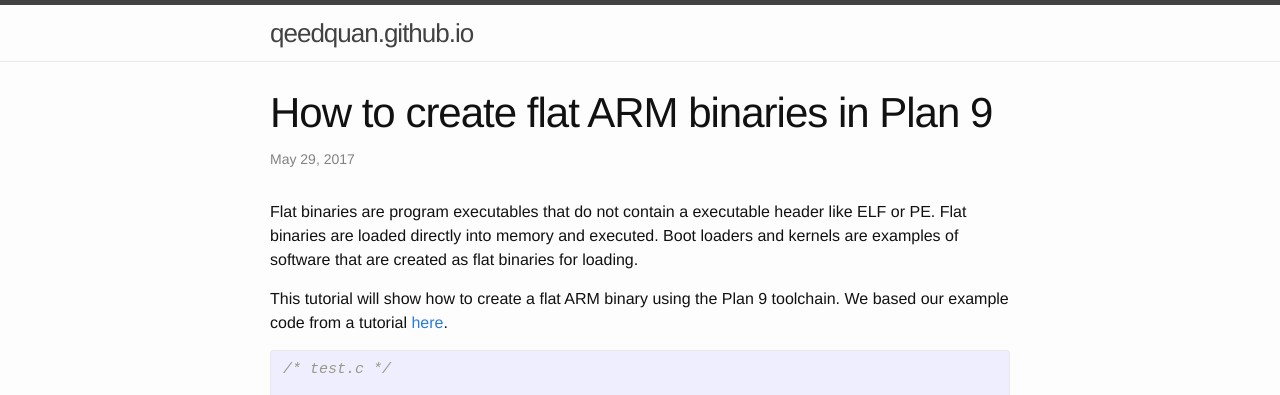
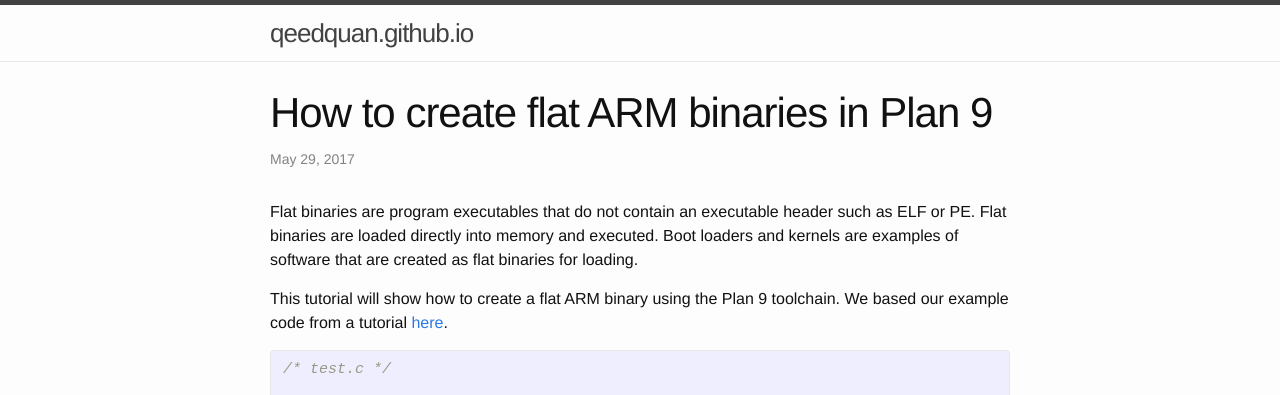
Before and after one commit to qeedquan/qeedquan.github.io, a Jekyll site: the page built from _posts/2017-05-29-Plan9-Flat-ARM-Binaries.markdown, in a window 1280 px wide and 900 px high. Shown: the top 395 px of the window. Built offline with Jekyll 4.4.1, drawn with Linux system fonts in a browser that asks for light colours; some of the changed text lies outside the part shown.

Commit message:
fix typo

```diff
--- a/_posts/2017-05-29-Plan9-Flat-ARM-Binaries.markdown
+++ b/_posts/2017-05-29-Plan9-Flat-ARM-Binaries.markdown
@@ -4,7 +4,7 @@ title:  "How to create flat ARM binaries in Plan 9"
 date:   2017-05-29 09:28:36 -0400
 categories: plan9 arm binary
 ---
-Flat binaries are program executables that do not contain a executable header like ELF or PE. Flat binaries are loaded directly into memory and executed.
+Flat binaries are program executables that do not contain an executable header such as ELF or PE. Flat binaries are loaded directly into memory and executed.
 Boot loaders and kernels are examples of software that are created as flat binaries for loading.
 
 This tutorial will show how to create a flat ARM binary using the Plan 9 toolchain. We based our example code from a tutorial [here].
@@ -202,7 +202,7 @@ str2
 tab1
 tab2
 tab3
-# 'Ctrl-X' and then 'a' to exit
+# 'Ctrl-A' and then 'x' to exit
 QEMU: Terminated
 {% endhighlight %}
 
```
Also changed, not shown: 1 other file.
